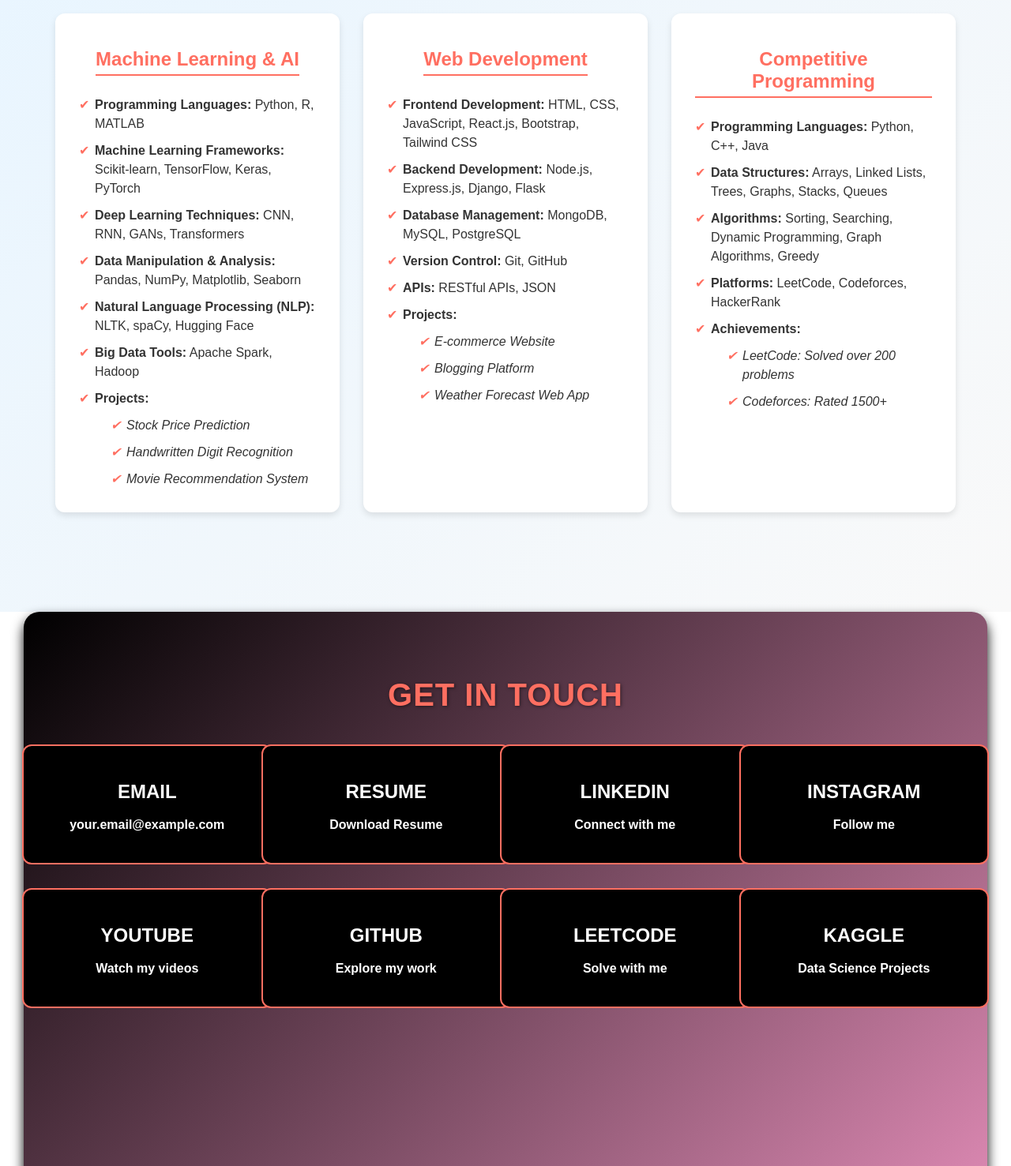
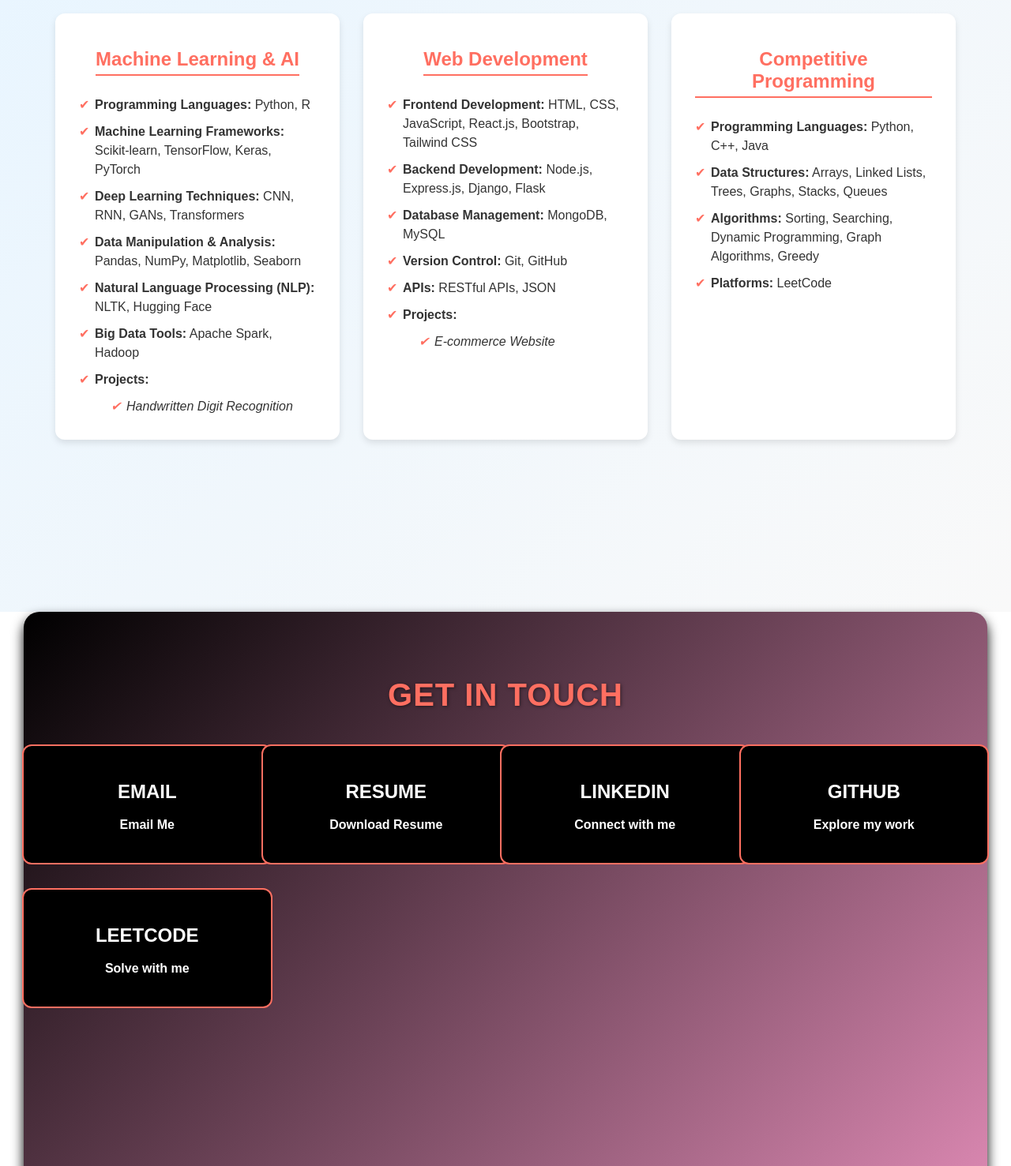
Before and after one commit to Jyotiux/portfolio_website, a plain HTML site: page index.html in a window 1280 px wide. Shown: the part 1125-2602 px from the top of the page at 79% size. Drawn offline with nearby package versions, Linux system fonts and the light colour scheme.

Commit message:
Update index.html

```diff
--- a/index.html
+++ b/index.html
@@ -65,17 +65,17 @@
           <div class="skills-category">
             <h3>Machine Learning & AI</h3>
             <ul>
-              <li><strong>Programming Languages:</strong> Python, R, MATLAB</li>
+              <li><strong>Programming Languages:</strong> Python, R </li>
               <li><strong>Machine Learning Frameworks:</strong> Scikit-learn, TensorFlow, Keras, PyTorch</li>
               <li><strong>Deep Learning Techniques:</strong> CNN, RNN, GANs, Transformers</li>
               <li><strong>Data Manipulation & Analysis:</strong> Pandas, NumPy, Matplotlib, Seaborn</li>
-              <li><strong>Natural Language Processing (NLP):</strong> NLTK, spaCy, Hugging Face</li>
+              <li><strong>Natural Language Processing (NLP):</strong> NLTK, Hugging Face</li>
               <li><strong>Big Data Tools:</strong> Apache Spark, Hadoop</li>
               <li><strong>Projects:</strong>
                   <ul>
-                      <li>Stock Price Prediction</li>
+<!--                       <li>Stock Price Prediction</li> -->
                       <li>Handwritten Digit Recognition</li>
-                      <li>Movie Recommendation System</li>
+<!--                       <li>Movie Recommendation System</li> -->
                   </ul>
               </li>
             </ul>
@@ -85,14 +85,14 @@
             <ul>
               <li><strong>Frontend Development:</strong> HTML, CSS, JavaScript, React.js, Bootstrap, Tailwind CSS</li>
               <li><strong>Backend Development:</strong> Node.js, Express.js, Django, Flask</li>
-              <li><strong>Database Management:</strong> MongoDB, MySQL, PostgreSQL</li>
+              <li><strong>Database Management:</strong> MongoDB, MySQL</li>
               <li><strong>Version Control:</strong> Git, GitHub</li>
               <li><strong>APIs:</strong> RESTful APIs, JSON</li>
               <li><strong>Projects:</strong>
                   <ul>
                       <li>E-commerce Website</li>
-                      <li>Blogging Platform</li>
-                      <li>Weather Forecast Web App</li>
+<!--                       <li>Blogging Platform</li> -->
+<!--                       <li>Weather Forecast Web App</li> -->
                   </ul>
               </li>
             </ul>
@@ -103,13 +103,13 @@
               <li><strong>Programming Languages:</strong> Python, C++, Java</li>
               <li><strong>Data Structures:</strong> Arrays, Linked Lists, Trees, Graphs, Stacks, Queues</li>
               <li><strong>Algorithms:</strong> Sorting, Searching, Dynamic Programming, Graph Algorithms, Greedy</li>
-              <li><strong>Platforms:</strong> LeetCode, Codeforces, HackerRank</li>
-              <li><strong>Achievements:</strong>
+              <li><strong>Platforms:</strong> LeetCode </li>
+<!--               <li><strong>Achievements:</strong>
                   <ul>
                       <li>LeetCode: Solved over 200 problems</li>
                       <li>Codeforces: Rated 1500+</li>
                   </ul>
-              </li>
+              </li> -->
             </ul>
           </div>
         </div>
@@ -122,7 +122,7 @@
     <div class="contact-container">
         <div class="contact-item">
             <h3>Email</h3>
-            <p><a href="mailto:your.email@example.com" target="_blank">your.email@example.com</a></p>
+            <p><a href="122ad0020@iiitk.ac.in" target="_blank"> Email Me </a></p>
         </div>
         <div class="contact-item">
             <h3>Resume</h3>
@@ -130,28 +130,28 @@
         </div>
         <div class="contact-item">
             <h3>LinkedIn</h3>
-            <p><a href="https://www.linkedin.com/in/yourlinkedin/" target="_blank">Connect with me</a></p>
+            <p><a href="https://www.linkedin.com/in/jyotisingh-52a447259/" target="_blank">Connect with me</a></p>
         </div>
-        <div class="contact-item">
+<!--         <div class="contact-item">
             <h3>Instagram</h3>
             <p><a href="https://www.instagram.com/yourusername/" target="_blank">Follow me</a></p>
-        </div>
-        <div class="contact-item">
+        </div> -->
+<!--         <div class="contact-item">
             <h3>YouTube</h3>
             <p><a href="https://www.youtube.com/channel/yourchannel" target="_blank">Watch my videos</a></p>
-        </div>
+        </div> -->
         <div class="contact-item">
             <h3>GitHub</h3>
-            <p><a href="https://github.com/yourgithub" target="_blank">Explore my work</a></p>
+            <p><a href="https://github.com/Jyotiux" target="_blank">Explore my work</a></p>
         </div>
         <div class="contact-item">
             <h3>LeetCode</h3>
-            <p><a href="https://leetcode.com/yourleetcode/" target="_blank">Solve with me</a></p>
+            <p><a href="hhttps://leetcode.com/u/purvi41493842/" target="_blank">Solve with me</a></p>
         </div>
-        <div class="contact-item">
+<!--         <div class="contact-item">
             <h3>Kaggle</h3>
             <p><a href="https://www.kaggle.com/yourkaggle" target="_blank">Data Science Projects</a></p>
-        </div>
+        </div> -->
     </div>
 </section>
 
```
